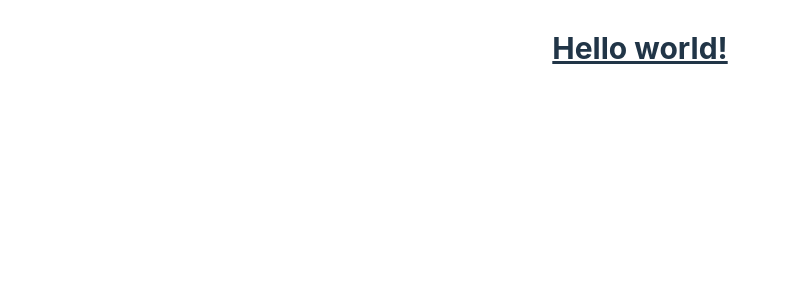
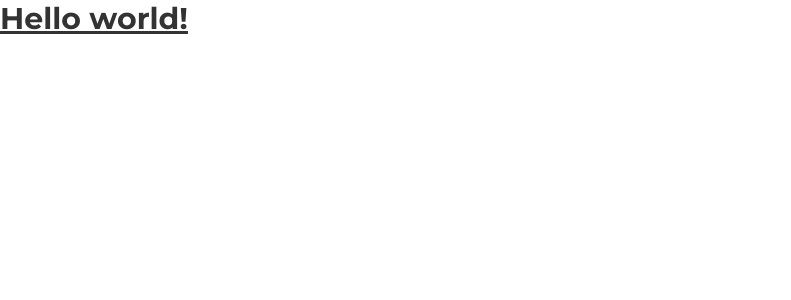
Before and after one commit to ellisj98/product-shop-test, a Vue app: page / in a window 1280 px wide. Shown: the top 300 px of the page, without its empty margins (0-791 px from the left). Built offline with nearby package versions, Linux system fonts and the light colour scheme.

Commit message:
Further style changes - Use montserrat. - Change body colour. - Remove unneeded styles.

```diff
--- a/index.html
+++ b/index.html
@@ -3,6 +3,9 @@
   <head>
     <meta charset="UTF-8" />
     <link rel="icon" type="image/svg+xml" href="/vite.svg" />
+    <link rel="preconnect" href="https://fonts.googleapis.com">
+    <link rel="preconnect" href="https://fonts.gstatic.com" crossorigin>
+    <link href="https://fonts.googleapis.com/css2?family=Montserrat:wght@300;400;500;600;700;800&display=swap" rel="stylesheet">
     <meta name="viewport" content="width=device-width, initial-scale=1.0" />
     <title>Vite + Vue + TS</title>
   </head>
--- a/src/main.ts
+++ b/src/main.ts
@@ -2,7 +2,6 @@
 import './sass/app.scss';
 
 import { createApp } from 'vue'
-import './style.css'
-import App from './App.vue'
+import App from './App.vue';
 
 createApp(App).mount('#app')
--- a/src/style.css
+++ /dev/null
@@ -1,80 +0,0 @@
-:root {
-  font-family: Inter, system-ui, Avenir, Helvetica, Arial, sans-serif;
-  line-height: 1.5;
-  font-weight: 400;
-
-  color-scheme: light dark;
-  color: rgba(255, 255, 255, 0.87);
-  background-color: #242424;
-
-  font-synthesis: none;
-  text-rendering: optimizeLegibility;
-  -webkit-font-smoothing: antialiased;
-  -moz-osx-font-smoothing: grayscale;
-  -webkit-text-size-adjust: 100%;
-}
-
-a {
-  font-weight: 500;
-  color: #646cff;
-  text-decoration: inherit;
-}
-a:hover {
-  color: #535bf2;
-}
-
-body {
-  margin: 0;
-  display: flex;
-  place-items: center;
-  min-width: 320px;
-  min-height: 100vh;
-}
-
-h1 {
-  font-size: 3.2em;
-  line-height: 1.1;
-}
-
-button {
-  border-radius: 8px;
-  border: 1px solid transparent;
-  padding: 0.6em 1.2em;
-  font-size: 1em;
-  font-weight: 500;
-  font-family: inherit;
-  background-color: #1a1a1a;
-  cursor: pointer;
-  transition: border-color 0.25s;
-}
-button:hover {
-  border-color: #646cff;
-}
-button:focus,
-button:focus-visible {
-  outline: 4px auto -webkit-focus-ring-color;
-}
-
-.card {
-  padding: 2em;
-}
-
-#app {
-  max-width: 1280px;
-  margin: 0 auto;
-  padding: 2rem;
-  text-align: center;
-}
-
-@media (prefers-color-scheme: light) {
-  :root {
-    color: #213547;
-    background-color: #ffffff;
-  }
-  a:hover {
-    color: #747bff;
-  }
-  button {
-    background-color: #f9f9f9;
-  }
-}
--- a/tailwind.config.ts
+++ b/tailwind.config.ts
@@ -17,7 +17,7 @@
       }),
       colors: {
           ...tailwindColours,
-          'body': 'gray',
+          'body': '#333',
       },
       // eslint-disable-next-line @typescript-eslint/no-explicit-any
       backgroundColor: (theme: any) => ({
@@ -25,7 +25,7 @@
           transparent: 'transparent',
       }),
       fontFamily: {
-          'body': ['Inter', 'sans-serif'],
+          'body': ['Montserrat', 'sans-serif'],
       },
       fontSize: {
           '2xs': '0.6rem',
```
